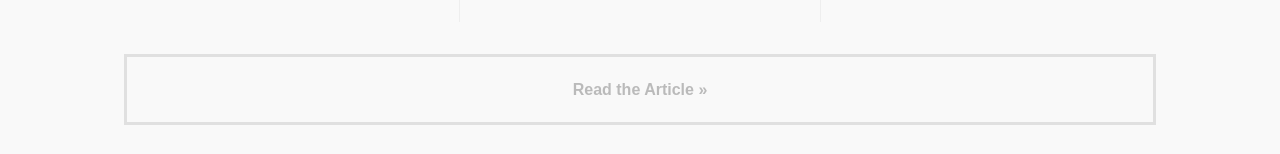
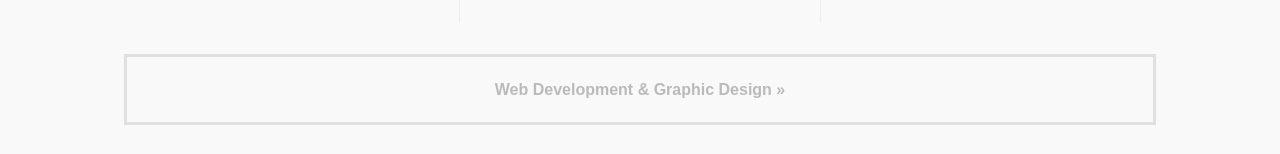
Before and after one commit to Iva-Yorgova/Events-website, a plain HTML site: page masonry-bordered.html in a window 1280 px wide. Shown: the part 1239-1393 px from the top of the page. Drawn offline with Linux system fonts and the light colour scheme.

Commit message:
Update masonry-bordered.html

```diff
--- a/masonry-bordered.html
+++ b/masonry-bordered.html
@@ -54,7 +54,7 @@
         <img src="files/images/grapes.jpg" alt="Grapes" title="Grapes">
       </div>
     </div><!-- .masonry -->
-    <a href="http://w3bits.com/css-masonry/" class="lab-article-button" title="Learn more about this demo, read the tutorial">Read the Article &#187;</a>
+    <a href="https://www.yorgova.net/" class="lab-article-button" title="Learn more about this demo, read the tutorial">Web Development & Graphic Design &#187;</a>
   </div>
 </div>
 </body>
```
